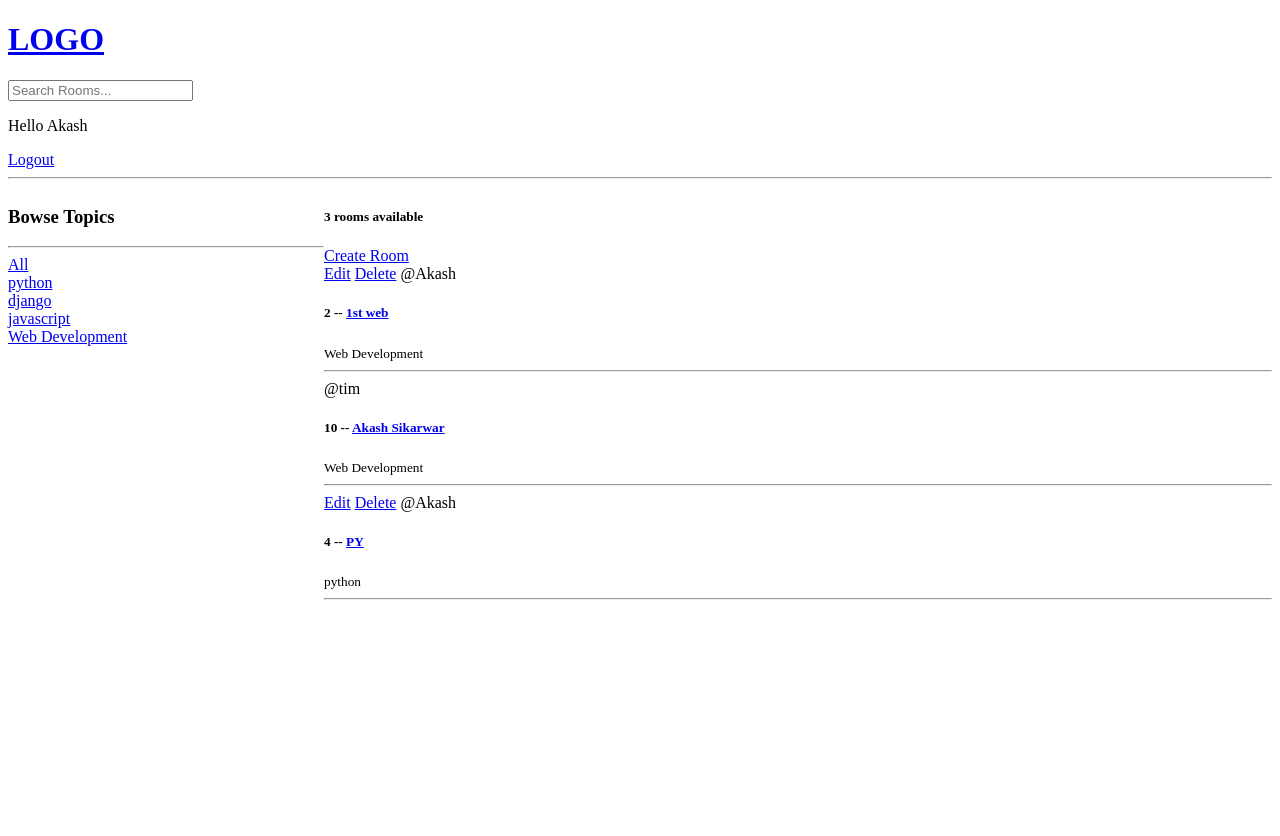
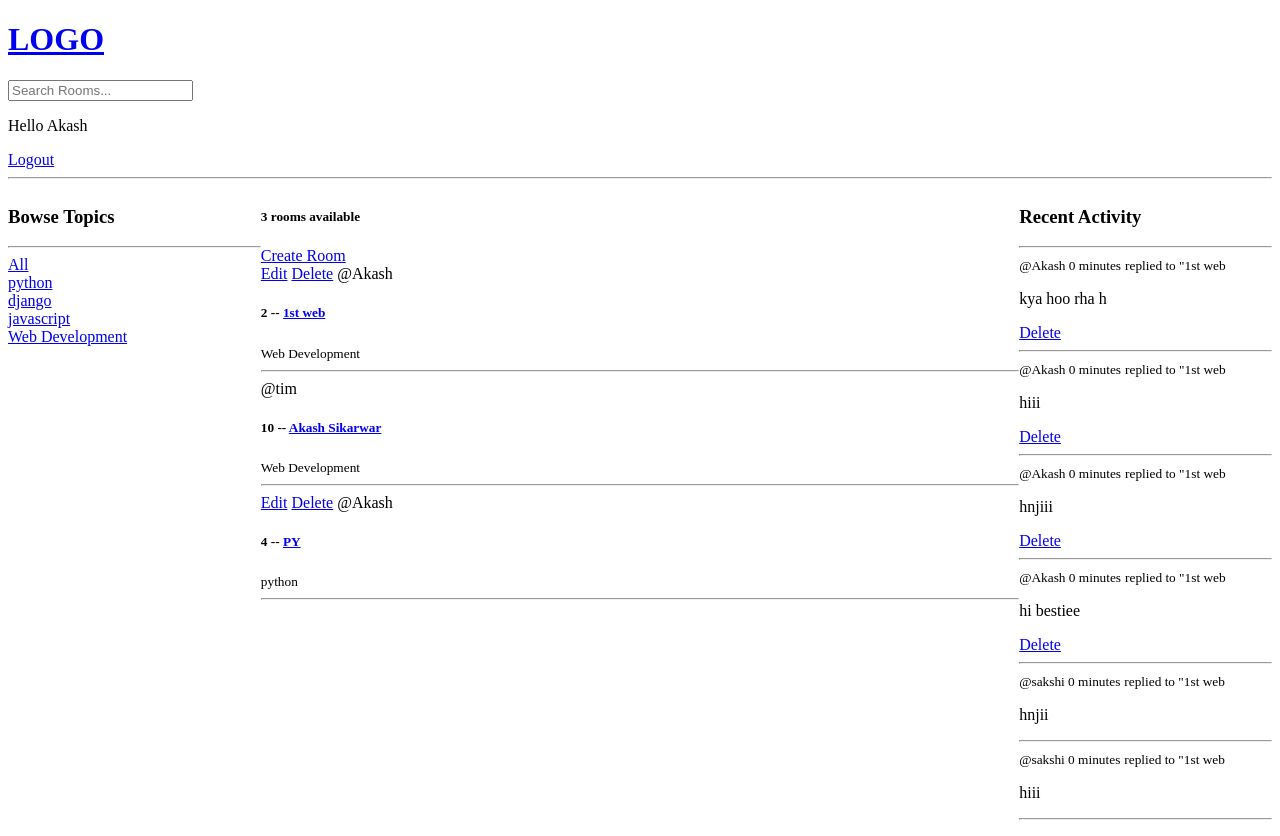
Before and after one commit to akashsikarwar2211/study-together, a Django app: page / in a window 1280 px wide. Before the commit the page ends 600 px from the top, so only its background shows below. Run offline with Django 5.2, Linux system fonts and the light colour scheme; a user stored in the database is signed in; data comes from the database, SQL or seed files in the repository; both versions use the stored data as it was after the commit.

Commit message:
Adding Recent Activity tab to the webpage

```diff
--- a/base/models.py
+++ b/base/models.py
@@ -33,5 +33,8 @@ class Message(models.Model):
     updated=models.DateTimeField(auto_now=True)
     created=models.DateTimeField(auto_now_add=True)
 
+    class Meta:
+        ordering=['-updated','-created']
+
     def __str__(self):
         return self.body[0:50]
--- a/base/templates/base/home.html
+++ b/base/templates/base/home.html
@@ -4,7 +4,7 @@
 <style>
     .home-container{
         display:grid;
-        grid-template-columns: 1fr 3fr;
+        grid-template-columns: 1fr 3fr 1fr;
 
     }
 </style>
@@ -47,7 +47,23 @@
 
  {% endfor %}
     </div>
-     </div>
+    </div>
+
+    <div>
+        <h3>Recent Activity</h3>
+        <hr>
+        {% for message in room_messages %}
+        <div>
+            <small>@{{message.user}}  {{message.created|timesince}}</small>
+            <small > replied to "{{message.room}}</small>
+            <p>{{message}}</p>
+             {% if request.user == message.user %}
+            <a href="{% url 'delete-message' message.id %}">Delete</a>
+            {% endif %}
+            <hr>
+        </div>
+        {% endfor %}
+    </div>
 
 </div>
 {% endblock %}
--- a/base/views.py
+++ b/base/views.py
@@ -70,8 +70,9 @@ def home(request):
     )
     topics=Topic.objects.all()
     room_count = rooms.count()
+    room_messages=Message.objects.all()
 
-    context={'rooms': rooms,'topics': topics, 'room_count' : room_count}
+    context={'rooms': rooms,'topics': topics, 'room_count' : room_count,'room_messages' : room_messages}
     return render(request,'base/home.html',context)
 
 def room(request,pk):
```
Also changed, not shown: db.sqlite3.
